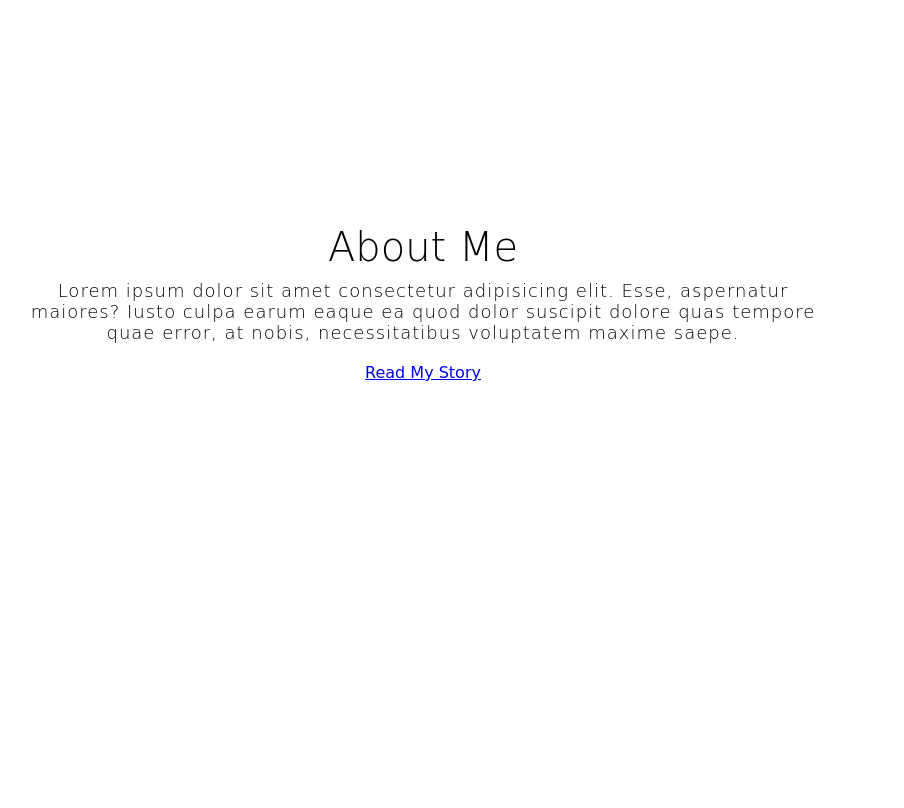
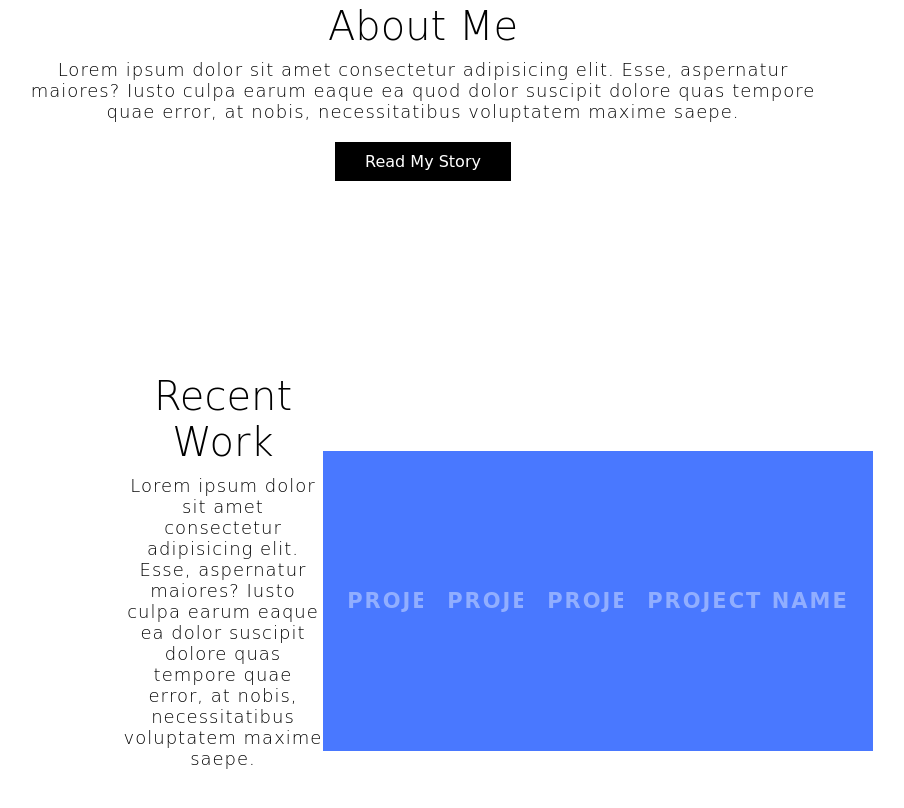
Before and after one commit to Llenrocc/Portfolio_Webpage, a plain HTML site: page index.html in a window 1280 px wide. Shown: the part 897-1705 px from the top of the page, without its empty margins (217-1121 px from the left). Before the commit the page ends 1600 px from the top, so only its background shows below. Drawn offline with Linux system fonts and the light colour scheme; a web font is replaced by a local one.

Commit message:
fixing portfolio section - added hover to boxes

```diff
--- a/index.html
+++ b/index.html
@@ -30,6 +30,36 @@
                 <p>Lorem ipsum dolor sit amet consectetur adipisicing elit. Esse, aspernatur maiores? Iusto culpa earum eaque ea quod
                     dolor suscipit dolore quas tempore quae error, at nobis, necessitatibus voluptatem maxime saepe.</p>
                     <a href="#" class="btn">Read My Story</a>
+
+    <section class="sec work" id="portfolio">
+        <div class="content">
+            <div class="mxw800p">
+                <h3>Recent Work</h3>
+                <p>Lorem ipsum dolor sit amet consectetur adipisicing elit. Esse, aspernatur maiores? Iusto culpa earum eaque ea
+                    dolor suscipit dolore quas tempore quae error, at nobis, necessitatibus voluptatem maxime saepe.</p>
+            </div>
+        </div>
+        <div class="workBx">
+            <div class="brand">
+                <a href="#"><h2>Project Name</h2></a>
+            </div>
+        </div>
+        <div class="workBx">
+            <div class="brand">
+                <a href="#"><h2>Project Name</h2></a>
+            </div>
+        </div>
+        <div class="workBx">
+            <div class="brand">
+                <a href="#"><h2>Project Name</h2></a>
+            </div>
+        </div>
+        <div class="workBx">
+            <div class="brand">
+                <a href="#"><h2>Project Name</h2></a>
+            </div>
+        </div>
+    </section>
             </div>
         </div>
     </section>
--- a/style.css
+++ b/style.css
@@ -5,6 +5,11 @@
     box-sizing: border-box;
     font-family: 'Trochut', cursive;
 }
+
+html {
+    scroll-behavior: smooth;
+}
+
 body {
     min-height: 1000px;
 
@@ -26,7 +31,7 @@ header {
 header.sticky {
     padding: 5px 100px;
     background: #fff;
-    border-bottom: 1px solid (0,0,0,.1);
+    border-bottom: 1px solid rgba(0,0,0,.1);
 }
 
 header .logo {
@@ -123,3 +128,48 @@ p {
     margin-bottom: 20px;
     letter-spacing: 1px;
 }
+
+.btn {
+    position: relative;
+    display: inline-block;
+    padding: 10px 30px;
+    background: #000;
+    text-decoration: none;
+    color: #fff;
+}
+
+.workBx {
+    position: relative;
+    display: grid;
+    grid-template-columns: repeat(auto-fit, minmax(250px, 1fr));
+    grid-gap: 30px;
+    max-width: 100px;
+    margin-top: 40px;
+}
+
+.workBx .brand {
+    position: relative;
+    background: #4978ff;
+    min-height: 300px;
+    width: 250px;
+    margin: 0 auto;
+    display: flex;
+    justify-content: center;
+    align-items: center;
+}
+
+.workBx .brand:hover {
+    background: #000;
+}
+
+.workBx .brand a {
+    text-decoration: none;
+    color: rgba(255, 255, 255, 0.4);
+    text-transform: uppercase;
+    font-size: 14px;
+    letter-spacing: 2px;
+}
+
+.workBx .brand:hover {
+    color: rgba(255, 255, 255, 1);
+}
```
